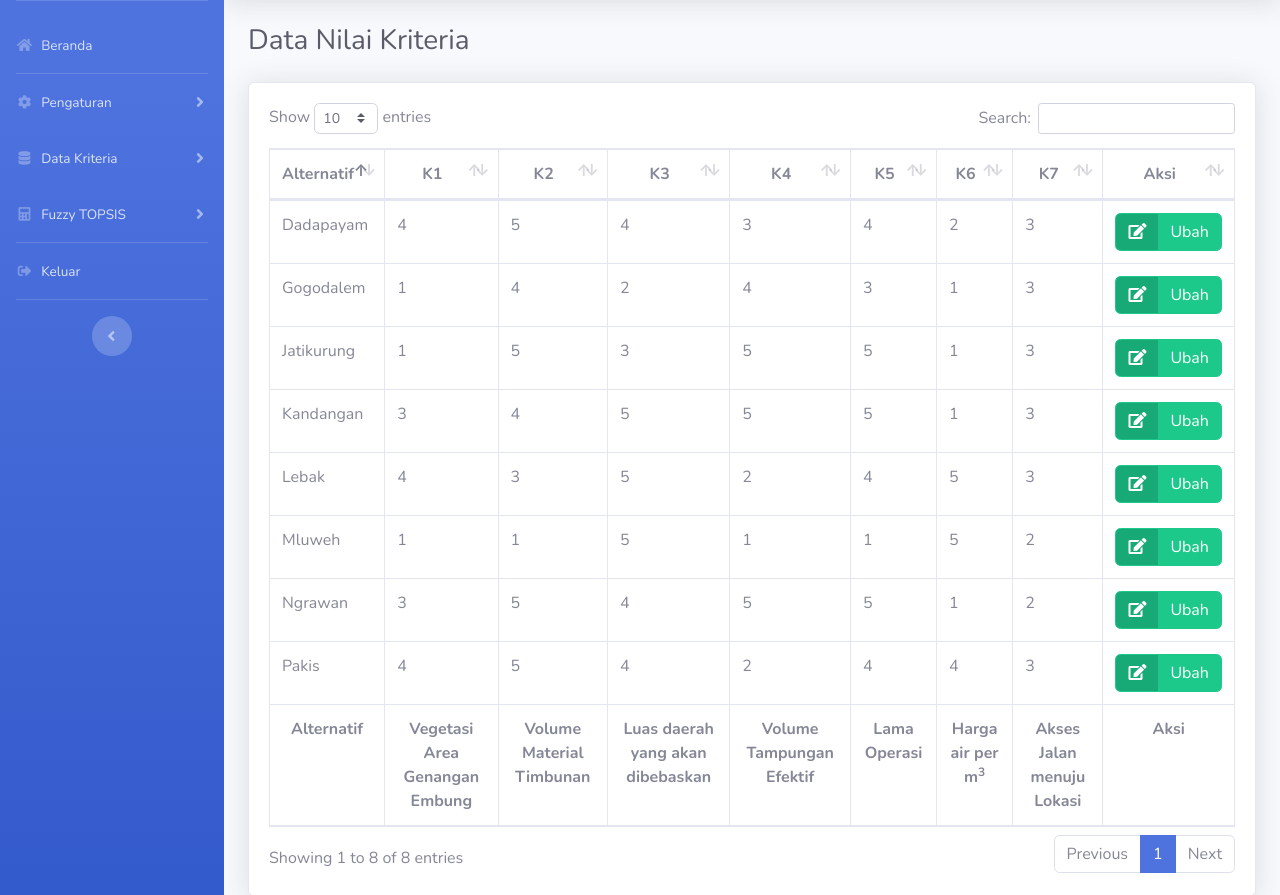
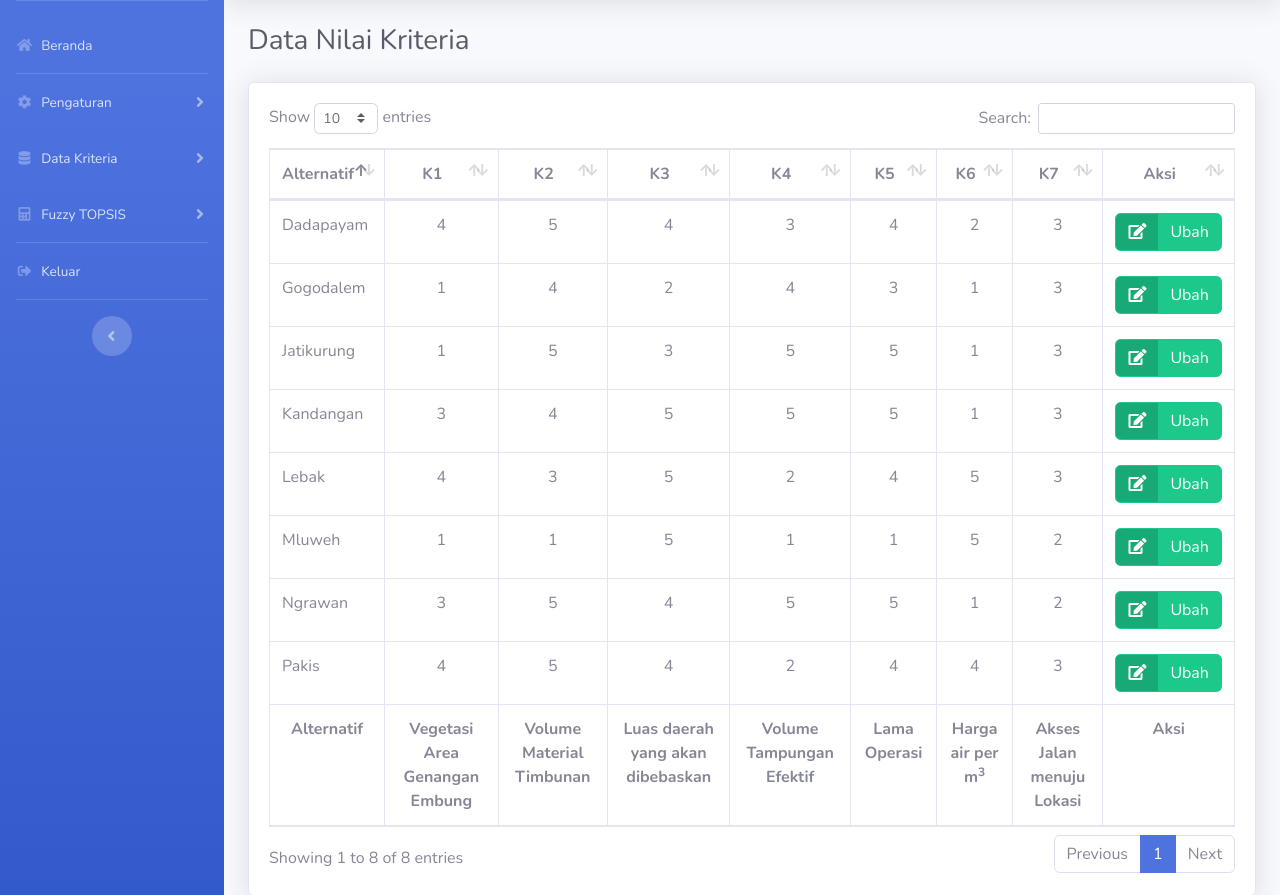
Before and after one commit to korneliussb/tugas-akhir-spk-fuzzy-topsis-dss, a CodeIgniter app: page /spkfu/kriteria in a window 1280 px wide. Shown: the part 70-965 px from the top of the page. Run offline with CodeIgniter, Linux system fonts and the light colour scheme; the visitor is signed in with stand-in values (Sample User, id 1); data comes from the database, SQL or seed files in the repository; data that the repository does not hold is empty.

Commit message:
Align Text Center

```diff
--- a/application/views/kriteria/kriteria.php
+++ b/application/views/kriteria/kriteria.php
@@ -50,7 +50,7 @@
                                 <td><?= $alter['nama_alternatif']; ?></td>
                                 <!-- <td><?= $alter['nilai_interval']; ?></td> -->
                                 <?php foreach ($nilai[$alter['id_alternatif']] as $k => $v) : ?>
-                                    <td><?= $v; ?></td>
+                                    <td style="text-align: center"><?= $v; ?></td>
                                 <?php endforeach; ?>
 
                                 <!-- <td>FOrest</td>
```
